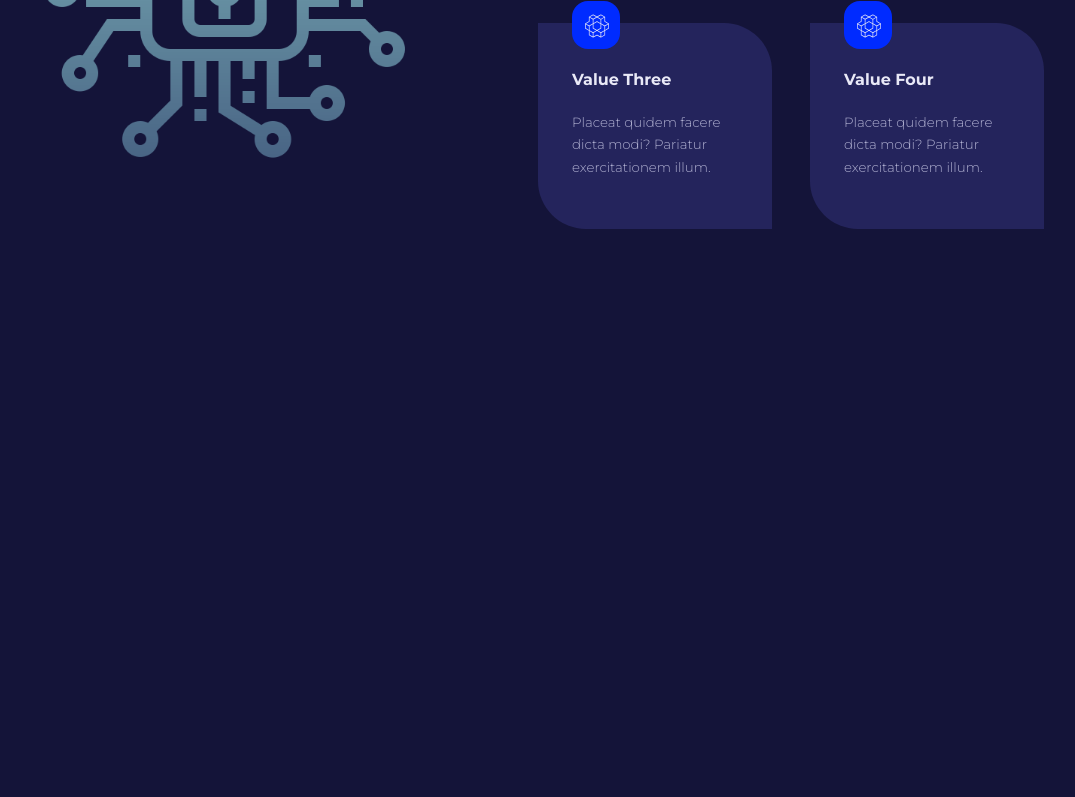
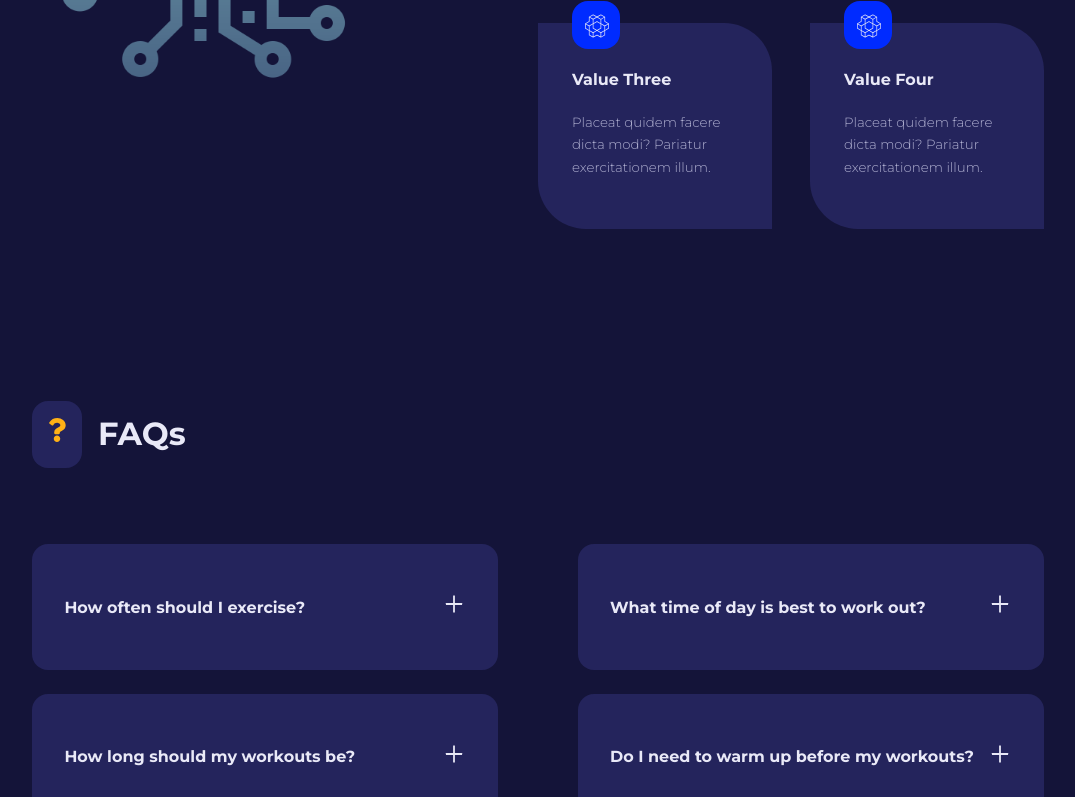
Before and after one commit to RootSN-Comminuty/communityRootsn_webSite_Officiel, a React (Create React App) app: page / in a window 1280 px wide. Shown: the part 2000-2797 px from the top of the page, without its empty margins (102-1177 px from the left). Before the commit the page ends 2237 px from the top, so only its background shows below. Built offline with nearby package versions, Linux system fonts and the light colour scheme.

Commit message:
Add link Event in Navbar

```diff
--- /dev/null
+++ b/src/components/FAQ.jsx
@@ -0,0 +1,27 @@
+import { useState } from "react"
+import { AiOutlinePlus } from "react-icons/ai"
+import { AiOutlineMinus } from "react-icons/ai"
+
+
+const FAQ = ({ question, answer }) => {
+    const [isAnswerShowing, setIsAnswerShowing] = useState(false);
+
+
+
+
+    return (
+        <article className="faq" onClick={() => setIsAnswerShowing(prev => !prev)}>
+            <div>
+                <h4>{question}</h4>
+                <button className="faq__icon">
+                    {
+                        isAnswerShowing ? <AiOutlineMinus /> : <AiOutlinePlus />
+                    }
+                </button>
+            </div>
+            {isAnswerShowing && <p>{answer}</p>}
+        </article>
+    )
+}
+
+export default FAQ
--- /dev/null
+++ b/src/components/FAQs.jsx
@@ -0,0 +1,23 @@
+import SectionHead from "./SectionHead"
+import { FaQuestion } from "react-icons/fa"
+import { faqs } from "../data"
+import FAQ from "./FAQ"
+
+const FAQs = () => {
+    return (
+        <section className="faqs">
+            <div className="container faqs__container">
+                <SectionHead icon={<FaQuestion />} title="FAQs" />
+                <div className="faqs__wrapper">
+                    {
+                        faqs.map(({ id, question, answer }) => {
+                            return <FAQ key={id} question={question} answer={answer} />
+                        })
+                    }
+                </div>
+            </div>
+        </section>
+    )
+}
+
+export default FAQs
--- a/src/components/Values.jsx
+++ b/src/components/Values.jsx
@@ -21,7 +21,7 @@ const Values = () => {
                     <div className="values__wrapper">
                         {
                             values.map(({ id, icon, title, desc }) => {
-                                return <Card className="values__value">
+                                return <Card key={id} className="values__value">
                                     <span>{icon}</span>
                                     <h4>{title}</h4>
                                     <small>{desc}</small>
--- a/src/components/navbar.css
+++ b/src/components/navbar.css
@@ -33,7 +33,7 @@ span {
 
 .nav__links {
     display: flex;
-    gap: 3.5rem;
+    gap: 2.5rem;
     align-items: center;
 }
 
--- a/src/data.js
+++ b/src/data.js
@@ -12,6 +12,10 @@ export const links = [
         path: '/about'
     },
     {
+        name: "Evenements",
+        path: '/event'
+    },
+    {
         name: "Blog",
         path: '/blocs'
     },
@@ -20,7 +24,7 @@ export const links = [
         path: '/ministers'
     },
     {
-        name: "Gallerie",
+        name: "Galerie",
         path: '/gallery'
     },
     {
@@ -28,11 +32,6 @@ export const links = [
         path: '/contact'
     }
 ]
-
-
-
-
-
 
 
 export const programs = [
@@ -67,12 +66,6 @@ export const programs = [
 ]
 
 
-
-
-
-
-
-
 export const values = [
     {
         id: 1,
@@ -99,13 +92,6 @@ export const values = [
         desc: "Placeat quidem facere dicta modi? Pariatur exercitationem illum."
     }
 ]
-
-
-
-
-
-
-
 
 
 export const faqs = [
@@ -140,12 +126,6 @@ export const faqs = [
         answer: "Quas, est at! Molestiae quidem ab soluta exercitationem culpa nostrum iusto illum qui non a harum deserunt atque commodi at velit, consequatur quibusdam dignissimos cum labore possimus placeat consectetur nisi cupiditate."
     }
 ]
-
-
-
-
-
-
 
 
 export const testimonials = [
@@ -185,11 +165,6 @@ export const testimonials = [
         avatar: require("./images/avatar5.jpg")
     }
 ]
-
-
-
-
-
 
 
 export const plans = [
@@ -262,10 +237,6 @@ export const plans = [
 
 
 
-
-
-
-
 const Trainer1 = require('./images/trainer1.jpg')
 const Trainer2 = require('./images/trainer2.jpg')
 const Trainer3 = require('./images/trainer3.jpg')
--- a/src/pages/home/Home.jsx
+++ b/src/pages/home/Home.jsx
@@ -1,6 +1,7 @@
 import MainHeader from '../../components/MainHeader'
 import Programs from '../../components/Programs'
 import Values from '../../components/Values'
+import FAQs from '../../components/FAQs'
 
 
 import './home.css'
@@ -11,6 +12,7 @@ const Home = () => {
             <MainHeader />
             <Programs />
             <Values />
+            <FAQs />
         </>
     )
 }
--- a/src/pages/home/home.css
+++ b/src/pages/home/home.css
@@ -87,7 +87,7 @@
 }
 
 .values__image {
-    margin-top: 15.5rem;
+    margin-top: 10.5rem;
     filter: saturate(0.25);
     transition: var(--transition);
 }
@@ -116,3 +116,36 @@
     position: absolute;
     top: -1.5rem;
 }
+
+
+/* --------------------Faqs Section-------------------- */
+.faqs__wrapper {
+    margin-top: 4rem;
+    display: grid;
+    grid-template-columns: 1fr 1fr;
+    gap: 1.5rem 5rem;
+    align-items: flex-start;
+}
+
+.faq {
+    background: var(--color-gray-500);
+    padding: 2rem;
+    border-radius: 1rem;
+    cursor: pointer;
+}
+
+.faq div {
+    display: flex;
+    justify-content: space-between;
+    align-items: center;
+}
+
+.faq__icon {
+    background: transparent;
+    color: var(--color-gray-100);
+    font-size: 1.5rem;
+}
+
+.faq p {
+    margin-top: 1.5rem;
+}
```
